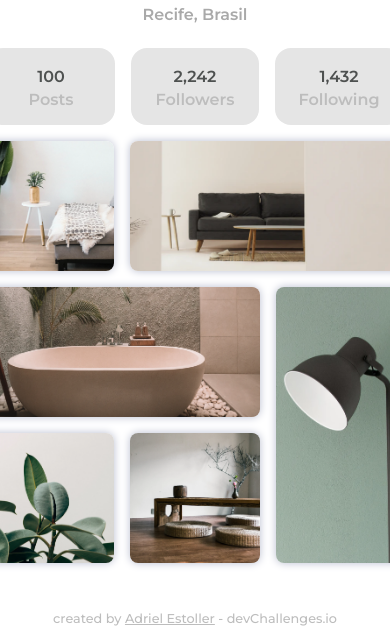
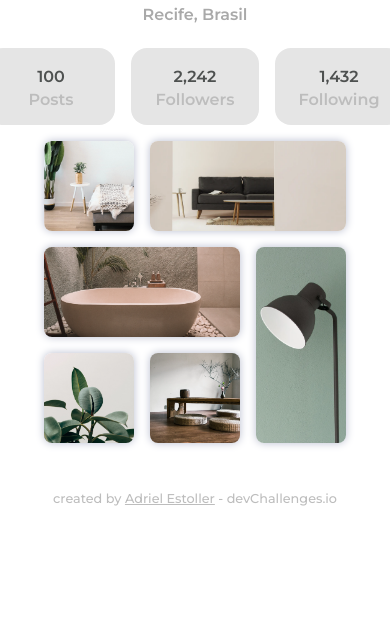
Before and after one commit to adrielestoller/PhotoGallery, a plain HTML site: page index.html in a window 390 px wide. Shown: the part 208-850 px from the top of the page. Drawn offline with Linux system fonts and the light colour scheme.

Commit message:
Responsivity test

```diff
--- a/style.css
+++ b/style.css
@@ -193,7 +193,7 @@ footer {
 
 @media screen and (max-width: 768px) {
     .grid {
-        min-width: 130px;
-        min-height: 130px;
+        min-width: 90px;
+        min-height: 90px;
     }
 }
```
